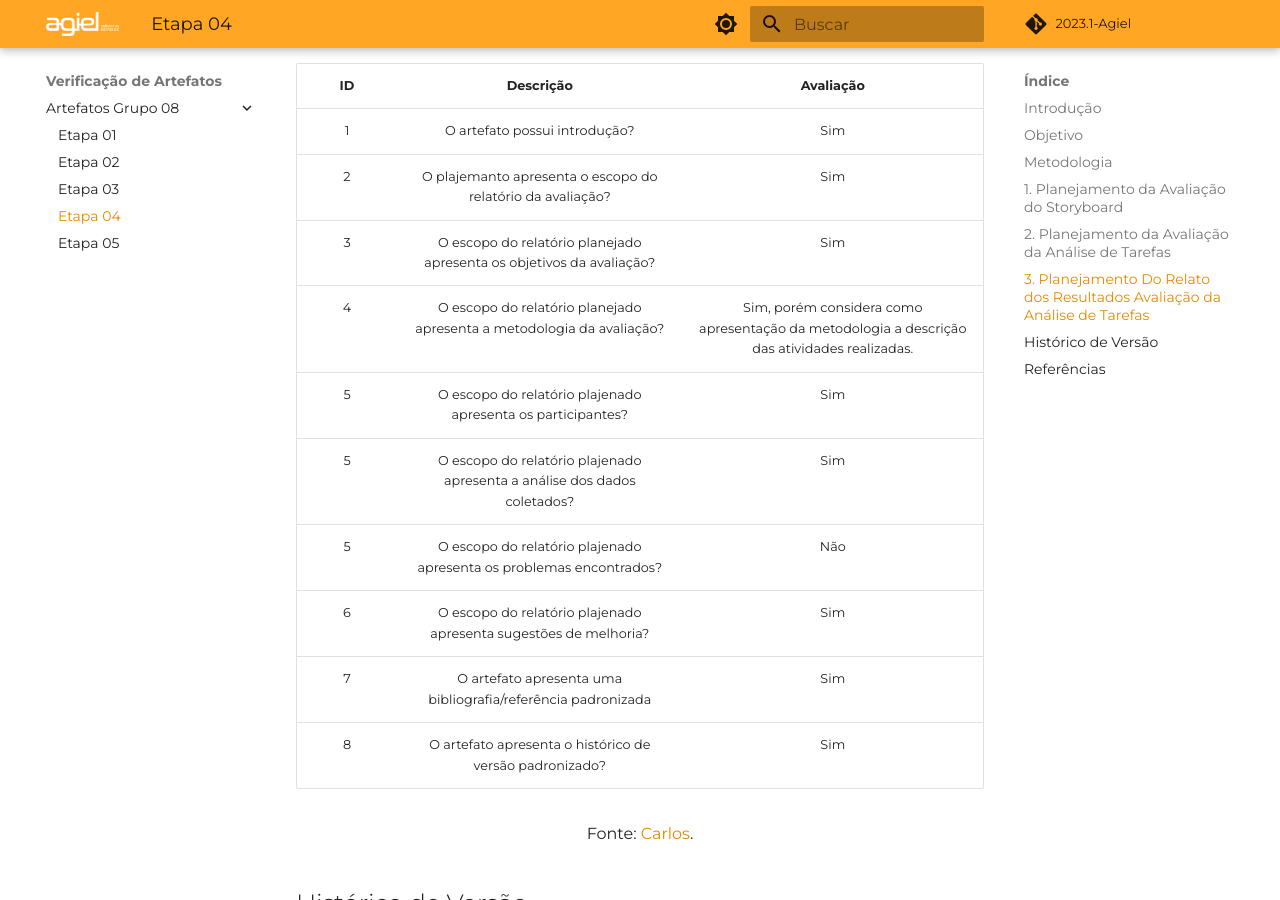
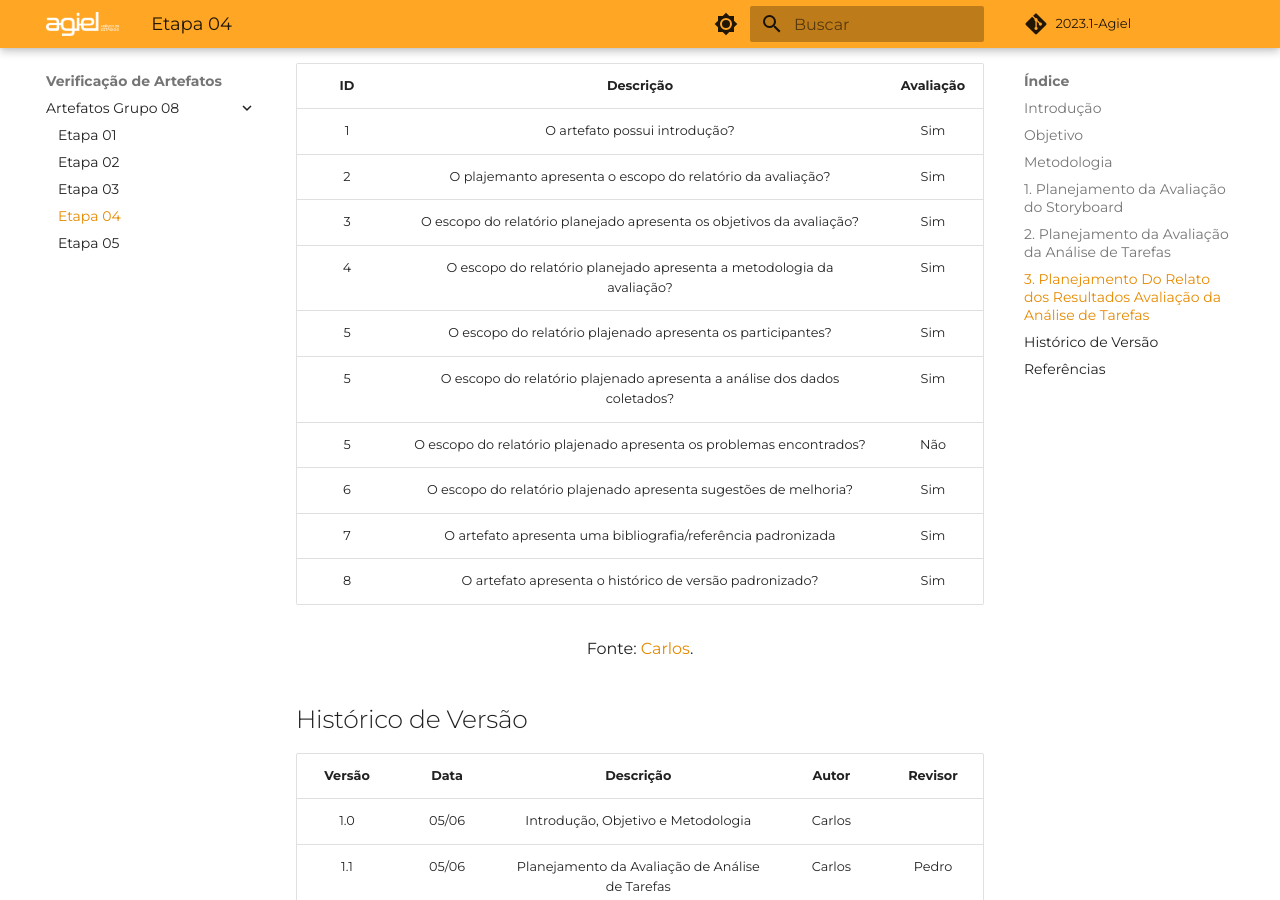
Before and after one commit to Interacao-Humano-Computador/2023.1-Agiel, an MkDocs documentation site: the page built from docs/verificacao/grupo_8/etapa_4.md, in a window 1280 px wide and 900 px high, scrolled down 2859 px. Built offline with MkDocs 1.6.1 and Material for MkDocs 9.7.7, drawn with Linux system fonts in a browser that asks for light colours; some web fonts are replaced; comment, search, counter and statistics services are not loaded.

```diff
--- a/docs/verificacao/grupo_8/etapa_4.md
+++ b/docs/verificacao/grupo_8/etapa_4.md
@@ -62,7 +62,7 @@
 | 1 | O artefato possui introdução? | Sim |
 | 2 | O plajemanto apresenta o escopo do relatório da avaliação? | Sim |
 | 3 | O escopo do relatório planejado apresenta os objetivos da avaliação?| Sim |
-| 4 | O escopo do relatório planejado apresenta a metodologia da avaliação? | Sim, porém considera como apresentação da metodologia a descrição das atividades realizadas. |
+| 4 | O escopo do relatório planejado apresenta a metodologia da avaliação? | Sim |
 | 5 | O escopo do relatório plajenado apresenta os participantes? | Sim |
 | 5 | O escopo do relatório plajenado apresenta a análise dos dados coletados? | Sim |
 | 5 | O escopo do relatório plajenado apresenta os problemas encontrados? | Não |
```
